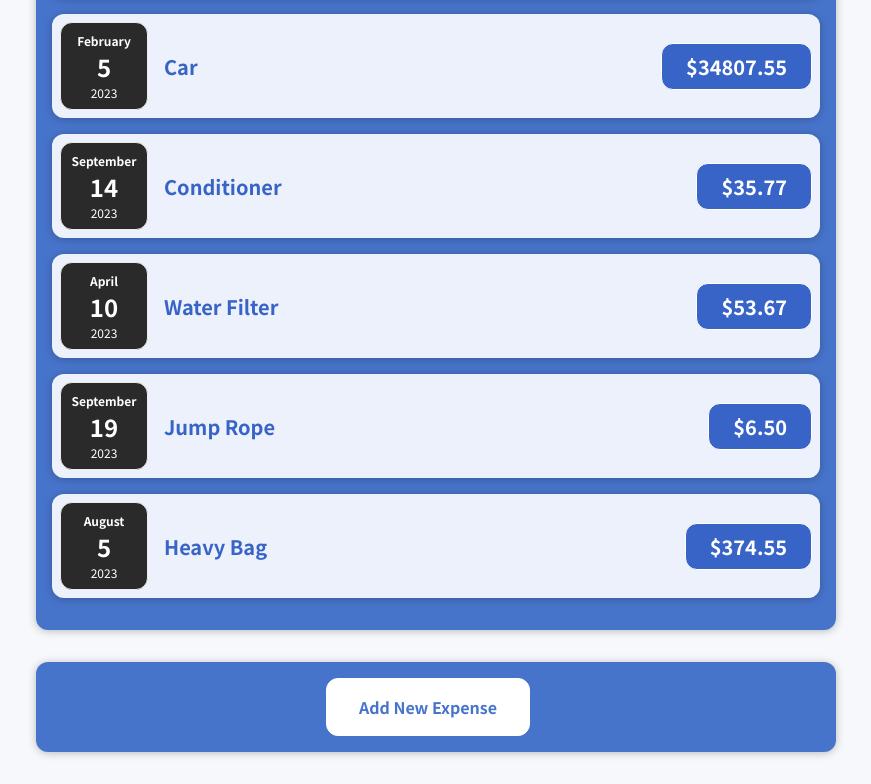
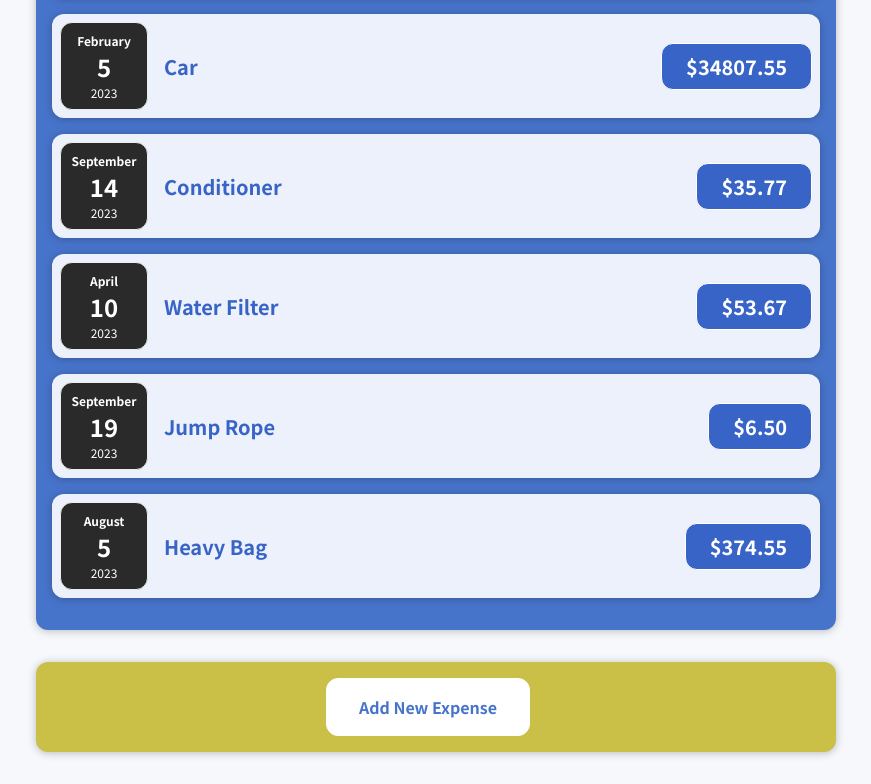
Before and after one commit to valeratech/expense-app, a React (Create React App) app: page / in a window 1280 px wide. Shown: the part 472-1256 px from the top of the page, without its empty margins (204-1075 px from the left). Built offline with nearby package versions, Linux system fonts and the light colour scheme; the HTML template or start-up script is replaced by a standard one.

Commit message:
Changed the background color of the NewExpense.jsx component (form) to a mustard (#cbc047).

```diff
--- a/src/components/NewExpense/NewExpense.css
+++ b/src/components/NewExpense/NewExpense.css
@@ -1,5 +1,5 @@
 .new-expense {
-    background-color: #4774CB;
+    background-color: #cbc047;
     padding: 1rem;
     margin: 2rem auto;
     width: 50rem;
```
